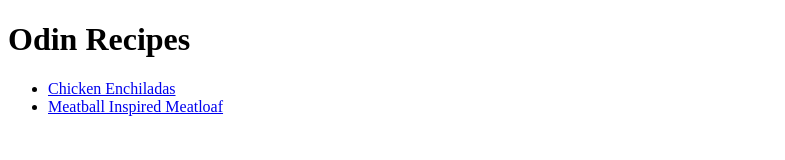
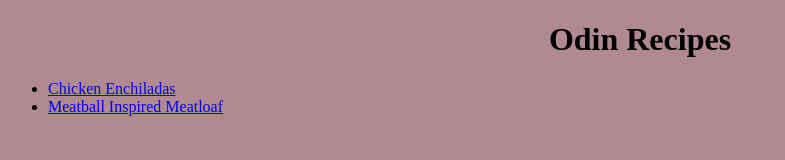
Before and after one commit to AgustioMaitimu/odin-recipes, a plain HTML site: page index.html in a window 1280 px wide. Shown: the whole page, without its empty margins (0-785 px from the left). Drawn offline with Linux system fonts and the light colour scheme.

Commit message:
Nothing Much

```diff
--- a/index.html
+++ b/index.html
@@ -3,10 +3,11 @@
 <head>
     <meta charset="UTF-8">
     <meta name="viewport" content="width=<device-width>, initial-scale=1.0">
+    <link rel="stylesheet" href="styles.css">
     <title>Odin Recipes</title>
 </head>
 <body>
-    <h1>Odin Recipes</h1>
+    <h1 class="title">Odin Recipes</h1>
     <ul>
         <li><a href="recipes/chicken-enchiladas.html">Chicken Enchiladas</a></li>
         <li><a href="recipes/meatball-inspired-meatloaf.html">Meatball Inspired Meatloaf</a></li>
--- /dev/null
+++ b/styles.css
@@ -0,0 +1,7 @@
+body {
+    background-color: rgba(100, 20, 40, 0.5);
+}
+
+.title {
+    text-align: center;\
+}
```
